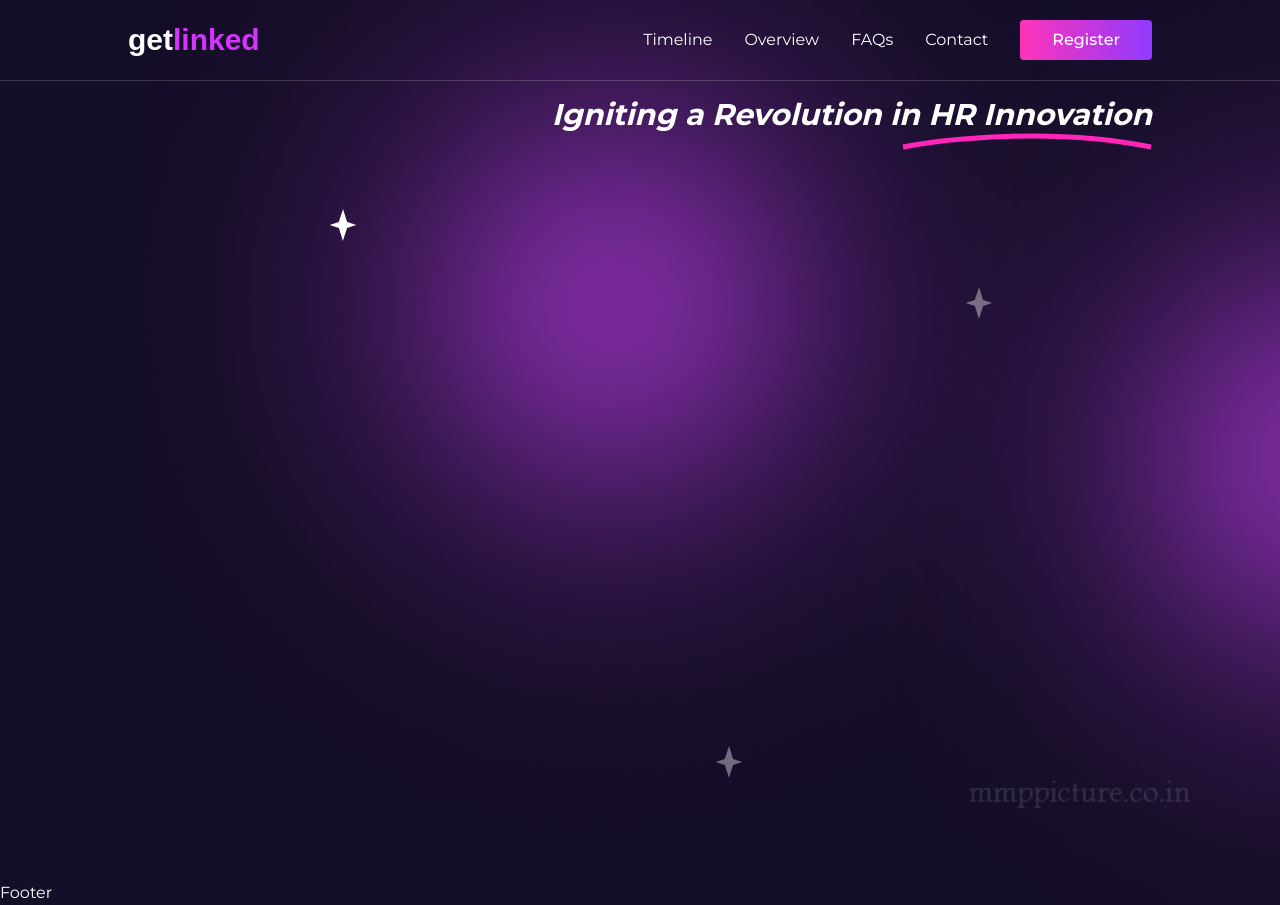
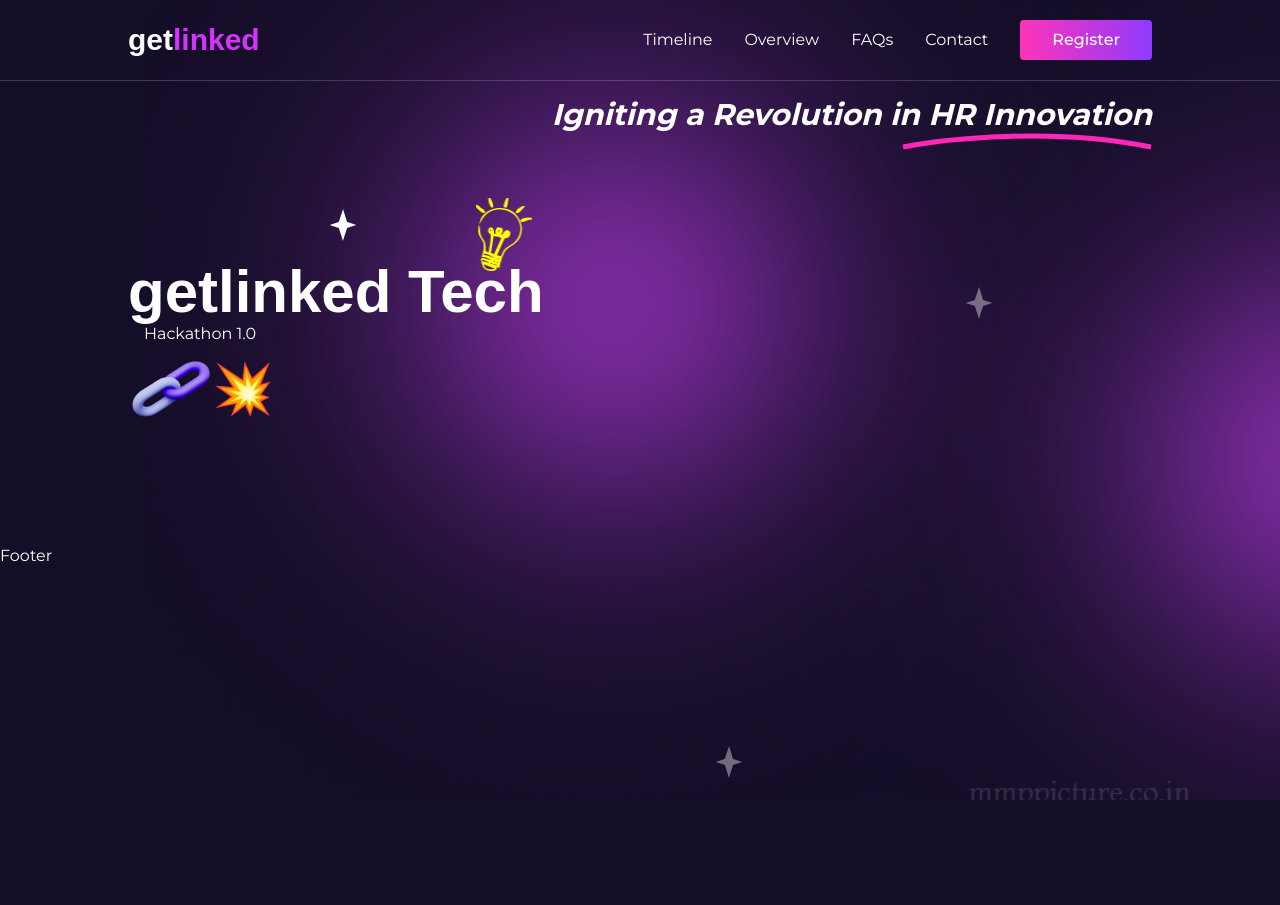
Before and after one commit to gift56/getlinked-ui-challengn, a Next.js app: page / in a window 1280 px wide. After the commit the page ends 800 px from the top, so only its background shows below. Built offline with nearby package versions, Linux system fonts and the light colour scheme; a web font is replaced by a local one.

Commit message:
working on hero page

```diff
--- a/components/LandingpageContent/Hero.tsx
+++ b/components/LandingpageContent/Hero.tsx
@@ -1,6 +1,6 @@
 const Hero = () => {
   return (
-    <section className="w-full h-screen lg:overflow-hidden">
+    <section className="w-full">
       <div className="container">
         <div className="w-full flex justify-end items-end flex-col pt-4">
           <h2 className="text-sm phone:text-base font-bold md:text-2xl lg:text-3xl text-white">
@@ -12,10 +12,18 @@ const Hero = () => {
             className="max-w-full w-[115px] md:w-[250px]"
           />
         </div>
-        <div className="w-full flex items-center justify-between gap-6 flex-col md:flex-row">
+
+        <div className="w-full flex items-center justify-between gap-6 flex-col md:flex-row py-10 md:py-28">
           <div className="w-full md:flex-1 h-full flex flex-col items-start justify-start">
-            <h2 className="flex flex-col items-center text-center justify-center md:items-start md:justify-start">
-
+            <h2 className="flex flex-col items-center text-center justify-center md:items-start md:justify-start w-full">
+              <span className="relative font-bold text-3xl md:text-5xl lg:text-6xl monitor:text-7xl font-clash">
+                getlinked Tech
+                <img src="/icon/lightbulbIcon.png" alt="bulb" className="w-5 h-5 absolute -top-3 right-3 md:w-14 md:h-[73px] z-10 md:-top-16" />
+              </span>
+              <span>
+                Hackathon <span>1.0</span>{" "}
+                <img src="/icon/heroIcon.png" alt="hero-chanin" />
+              </span>
             </h2>
           </div>
           <div className="w-full md:flex-1 h-full flex items-center justify-start"></div>
--- a/tailwind.config.ts
+++ b/tailwind.config.ts
@@ -28,6 +28,7 @@ const config: Config = {
       },
       screens: {
         phone: "400px",
+        monitor: "1380px",
       },
     },
   },
```
